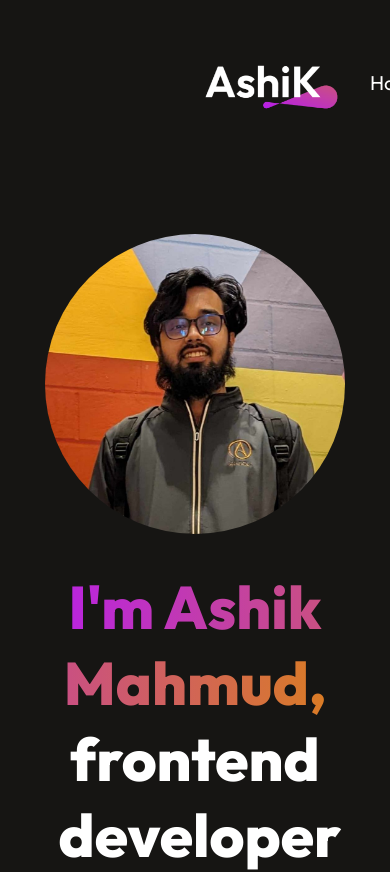
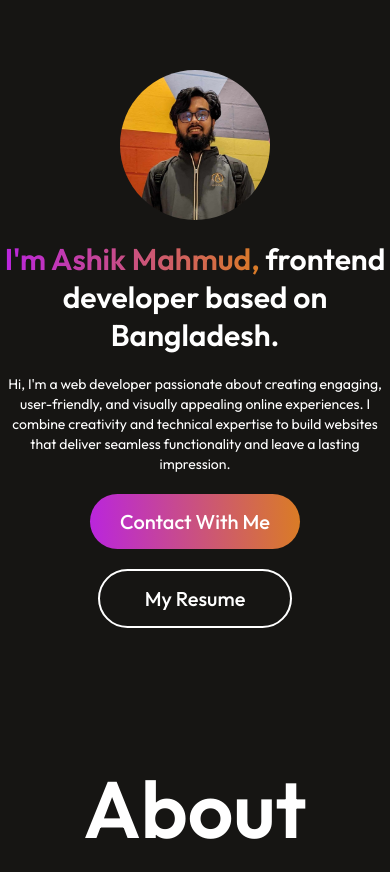
Before and after one commit to Pullock4981/Ashik-Portfolio, a React (Vite) app: page / in a window 390 px wide. Shown: the top 872 px of the page. Built offline with nearby package versions, Linux system fonts and the light colour scheme.

Commit message:
add hero responsive section

```diff
--- a/src/Components/Hero/Hero.css
+++ b/src/Components/Hero/Hero.css
@@ -63,3 +63,43 @@
 .hero-resume:hover{
     border-color: #B923E1;
 }
+
+@media screen and (max-width: 600px){
+    .hero{
+        gap: 20px;
+    }
+
+    .profile-img{
+        width: 150px;
+        height: 150px;
+    }
+
+    .hero h1{
+        font-size: 30px;
+        text-align: center;
+        width: 100%;
+        font-weight: 600;
+    }
+
+    .hero p{
+        width: 100%;
+        font-size: 14px;
+        line-height: 20px;
+    }
+
+    .hero-action{
+        gap: 20px;
+        font-size: 20px;
+        display: flex;
+        flex-direction: column;
+    }
+
+    .hero-contact{
+        padding: 15px 30px;
+    }
+
+    .hero-resume{
+        padding: 15px 45px;
+    }
+
+}
--- a/src/Components/MyWork/MyWork.css
+++ b/src/Components/MyWork/MyWork.css
@@ -98,3 +98,25 @@
     gap: 30px;
     transition: 0.6s;
 }
+
+
+/* media query */
+
+@media screen and (max-width: 600px){
+    .mywork{
+        margin: 80px 50px;
+        gap: 50px;
+    }
+
+    .mywork-title h1{
+        font-size: 35px;
+    }
+
+    .mywork-title img{
+        width: 30%;
+    }
+
+    .my-work-containers{
+        grid-template-columns: 1fr;
+    }
+}
--- a/src/Components/Navbar/Navbar.css
+++ b/src/Components/Navbar/Navbar.css
@@ -29,3 +29,12 @@
 .nav-contact:hover{
     transform: scale(1.05);
 }
+
+@media screen and (max-width: 600px){
+    .navbar{
+        display: none;
+    }
+
+
+
+}
```
